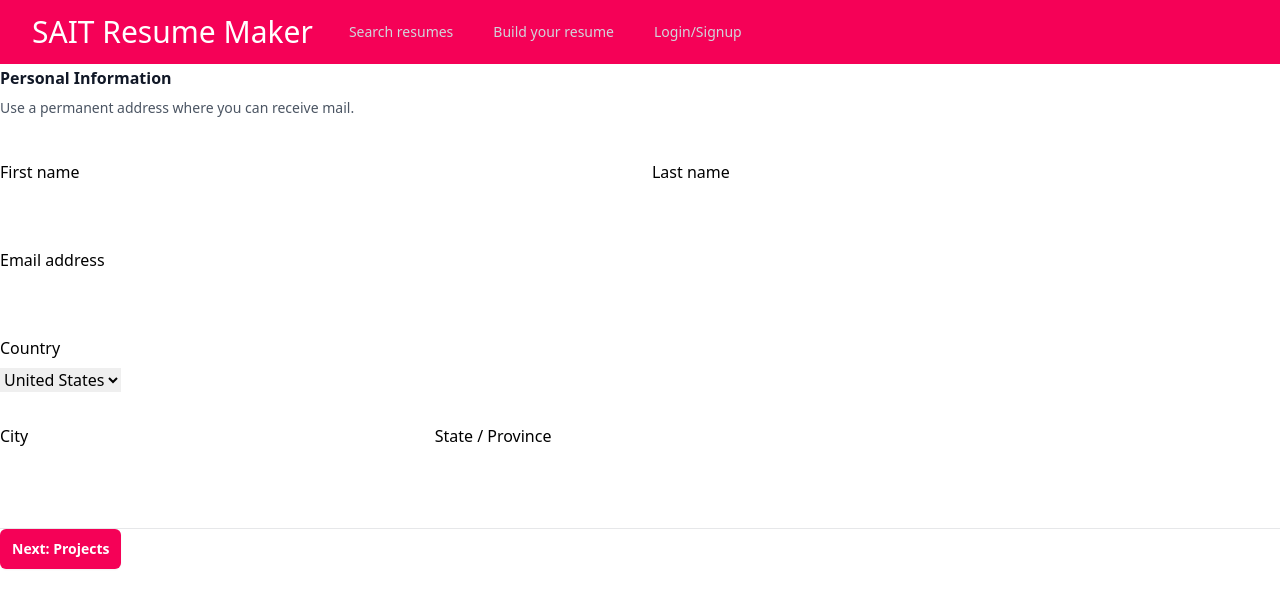
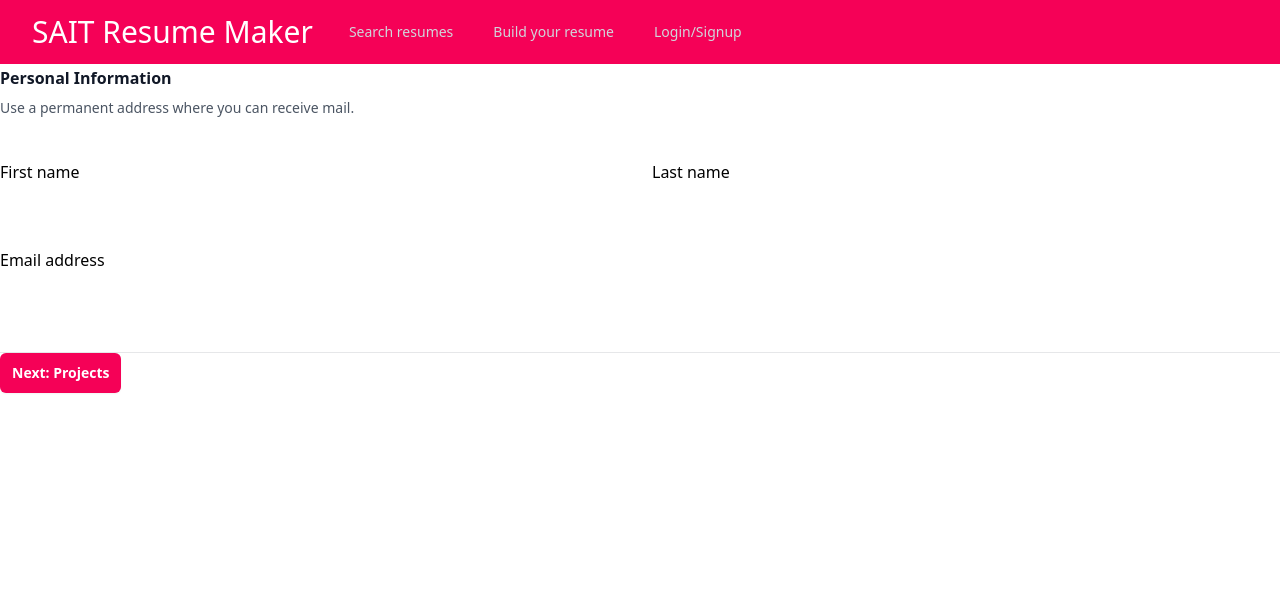
Before and after one commit to ishneeeeeet/Sait-resume-builder, a React (Create React App) app: page /personalinfo in a window 1280 px wide. Shown: the top 608 px of the page. Built offline with nearby package versions, Linux system fonts and the light colour scheme.

Commit message:
modified:   package-lock.json 	modified:   package.json 	modified:   src/pages/PersonalInfo.jsx

```diff
--- a/package.json
+++ b/package.json
@@ -13,6 +13,7 @@
     "react-router-dom": "^6.14.1",
     "react-scripts": "5.0.1",
     "react-to-print": "^2.14.13",
+    "validator": "^13.9.0",
     "web-vitals": "^2.1.4"
   },
   "repository": {
--- a/src/pages/PersonalInfo.jsx
+++ b/src/pages/PersonalInfo.jsx
@@ -1,16 +1,42 @@
-import React, { useContext } from "react";
+import React, { useContext, useState } from "react";
 import { Link } from "react-router-dom";
 import Button from "../components/Button";
 import { resumeContext } from "../context";
+import validator from "validator";
 
 const PersonalInfo = () => {
   const { resume, setResume } = useContext(resumeContext);
+  const [errors, setErrors] = useState({});
 
   const handleNameChange = ({ target: { value, name } }) => {
     setResume((prevResume) => ({
       ...prevResume,
       [name]: value,
     }));
+  };
+
+  const handleButtonClick = () => {
+    const { fname, lname, email } = resume;
+
+    const newErrors = {};
+
+    if (!fname) {
+      newErrors.fname = "Please enter your first name";
+    }
+
+    if (!lname) {
+      newErrors.lname = "Please enter your last name";
+    }
+
+    if (!validator.isEmail(email)) {
+      newErrors.email = "Please enter a valid email address";
+    }
+
+    if (Object.keys(newErrors).length > 0) {
+      setErrors(newErrors);
+    } else {
+      // Proceed to the next page or perform other actions
+    }
   };
 
   return (
@@ -37,6 +63,9 @@
                 autoComplete="given-name"
                 className="form-input"
               />
+              {errors.fname && (
+                <p className="mt-2 text-xs text-red-500">{errors.fname}</p>
+              )}
             </div>
           </div>
 
@@ -53,6 +82,9 @@
                 autoComplete="family-name"
                 className="form-input"
               />
+              {errors.lname && (
+                <p className="mt-2 text-xs text-red-500">{errors.lname}</p>
+              )}
             </div>
           </div>
 
@@ -69,63 +101,16 @@
                 autoComplete="email"
                 className="form-input"
               />
+              {errors.email && (
+                <p className="mt-2 text-xs text-red-500">{errors.email}</p>
+              )}
             </div>
           </div>
 
-          <div className="sm:col-span-3">
-            <label htmlFor="country" className="form-label">
-              Country
-            </label>
-            <div className="mt-2">
-              <select
-                id="country"
-                name="country"
-                autoComplete="country-name"
-                className="form-select"
-              >
-                <option>United States</option>
-                <option>Canada</option>
-                <option>Mexico</option>
-              </select>
-            </div>
-          </div>
-
-          <div className="sm:col-span-2 sm:col-start-1">
-            <label htmlFor="city" className="form-label">
-              City
-            </label>
-            <div className="mt-2">
-              <input
-                onChange={handleNameChange}
-                type="text"
-                name="city"
-                id="city"
-                autoComplete="address-level2"
-                className="form-input"
-              />
-            </div>
-          </div>
-
-          <div className="sm:col-span-2">
-            <label htmlFor="region" className="form-label">
-              State / Province
-            </label>
-            <div className="mt-2">
-              <input
-                onChange={handleNameChange}
-                type="text"
-                name="region"
-                id="region"
-                autoComplete="address-level1"
-                className="form-input"
-              />
-            </div>
-          </div>
+          {/* ...remaining code... */}
         </div>
       </div>
-      <Link to="/projects">
-        <Button text="Next: Projects" />
-      </Link>
+      <Button text="Next: Projects" onClick={handleButtonClick} />
       {resume && console.log(resume)}
     </>
   );
```
Also changed, not shown: 1 other file (tests, documents, lock files or other folders).
